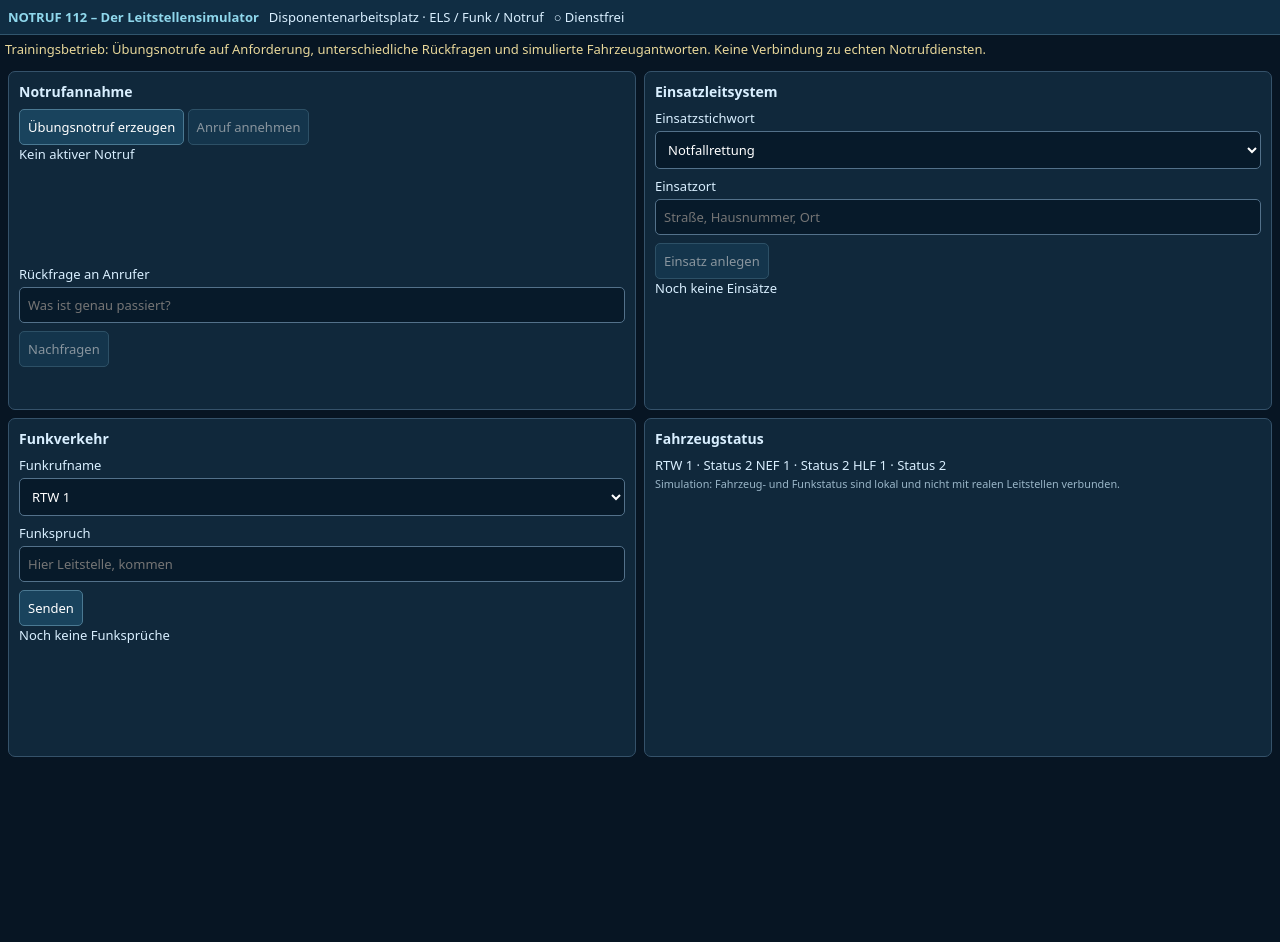
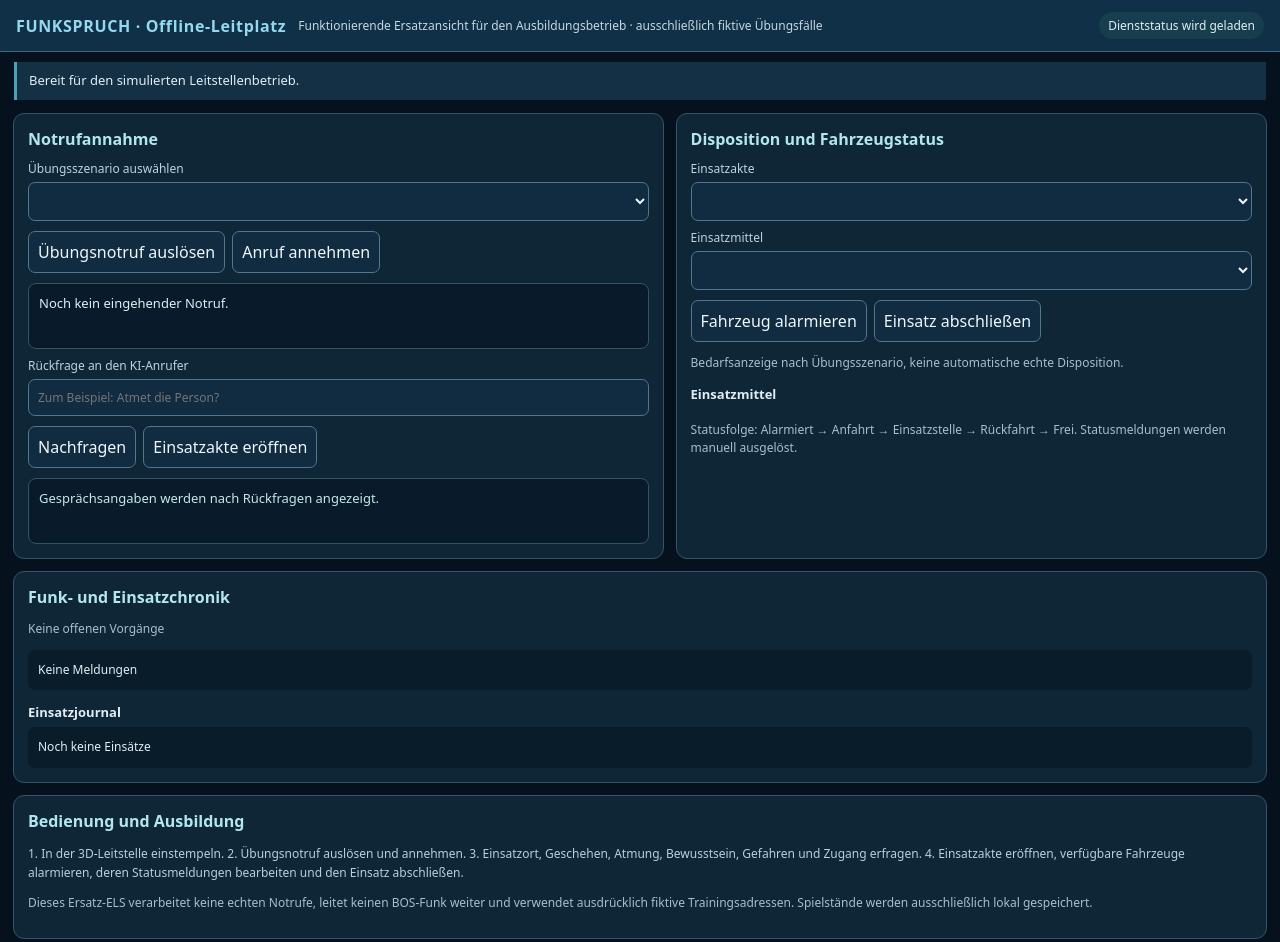
Before and after one commit to HanniballGaming/ATC, a plain HTML site: page public/openworld/arbeitsplatz-basis.html in a window 1280 px wide. Before the commit the page ends 800 px from the top, so only its background shows below. Drawn offline with Linux system fonts and the light colour scheme.

Commit message:
Replace static placeholder dispatch fallback with complete accessible emergency-call and vehicle workflow interface

```diff
--- a/public/openworld/arbeitsplatz-basis.html
+++ b/public/openworld/arbeitsplatz-basis.html
@@ -1,43 +1,39 @@
-<!doctype html><html lang="de"><head><meta charset="utf-8"><meta name="viewport" content="width=device-width,initial-scale=1"><title>NOTRUF 112 – Arbeitsplatz</title><style>
-*{box-sizing:border-box}body{margin:0;background:#071523;color:#d9efff;font:13px system-ui}header{display:flex;align-items:center;gap:10px;padding:8px;background:#102d43;border-bottom:1px solid #31556d}header strong{color:#8fd7ec}button,input,select{font:inherit}button{background:#19435d;border:1px solid #4b7992;color:#fff;border-radius:5px;padding:8px;cursor:pointer}button:disabled{opacity:.5}main{display:grid;grid-template-columns:1fr 1fr;gap:8px;padding:8px}section{background:#10283b;border:1px solid #35526a;border-radius:7px;padding:10px;min-width:0}h2{font-size:14px;margin:0 0 8px}input,select{width:100%;background:#071a2a;border:1px solid #53718a;color:white;padding:8px;border-radius:5px;margin:4px 0 8px}label{display:block}#calls,#events{height:120px;overflow:auto;white-space:pre-wrap}#radioLog{height:120px;overflow:auto;white-space:pre-wrap}.call{border-bottom:1px solid #35526a;padding:5px}small{color:#9ab6c8}#banner{padding:5px;color:#e8d79a}@media(max-width:650px){main{grid-template-columns:1fr}} </style></head><body>
-<header><strong>NOTRUF 112 – Der Leitstellensimulator</strong><span>Disponentenarbeitsplatz · ELS / Funk / Notruf</span><span id="duty"></span></header>
-<div id="banner">Trainingsbetrieb: Übungsnotrufe auf Anforderung, unterschiedliche Rückfragen und simulierte Fahrzeugantworten. Keine Verbindung zu echten Notrufdiensten.</div>
-<main><section><h2>Notrufannahme</h2><button id="call">Übungsnotruf erzeugen</button> <button id="answer">Anruf annehmen</button><div id="calls"></div><label>Rückfrage an Anrufer<input id="question" placeholder="Was ist genau passiert?"></label><button id="ask">Nachfragen</button><div id="reply"></div></section>
-<section><h2>Einsatzleitsystem</h2><label>Einsatzstichwort<select id="keyword"><option>Notfallrettung</option><option>Verkehrsunfall</option><option>Brandmeldeanlage</option><option>Wohnungsbrand</option></select></label><label>Einsatzort<input id="address" placeholder="Straße, Hausnummer, Ort"></label><button id="create">Einsatz anlegen</button><div id="events"></div></section>
-<section><h2>Funkverkehr</h2><label>Funkrufname<select id="unit"><option>RTW 1</option><option>NEF 1</option><option>HLF 1</option></select></label><label>Funkspruch<input id="radio" placeholder="Hier Leitstelle, kommen"></label><button id="send">Senden</button><div id="radioLog"></div></section>
-<section><h2>Fahrzeugstatus</h2><div id="units"></div><small>Simulation: Fahrzeug- und Funkstatus sind lokal und nicht mit realen Leitstellen verbunden.</small></section></main>
-<script>
-(()=>{"use strict";
-const $=id=>document.getElementById(id),key="ld-els-v2";
-const cases=[
- {type:"Notfallrettung",address:"Bahnhofstraße 12",description:"Meine Mutter bekommt kaum Luft!",person:"Meine Mutter, 68 Jahre.",location:"Bahnhofstraße 12, zweiter Stock.",condition:"Sie ist wach, aber die Atmung fällt ihr schwer.",danger:"Keine erkennbare Gefahr.",other:"Ich bin allein bei ihr.",priority:"hoch",units:["RTW 1","NEF 1"]},
- {type:"Verkehrsunfall",address:"Hauptstraße 5",description:"Hier gab es gerade einen Verkehrsunfall!",person:"Zwei Personen, eine davon verletzt.",location:"Hauptstraße 5, direkt an der Kreuzung.",condition:"Eine Person ist ansprechbar und hat starke Schmerzen.",danger:"Die Fahrzeuge stehen teilweise auf der Fahrbahn.",other:"Weitere Personen halten bereits an.",priority:"hoch",units:["RTW 1","HLF 1"]},
- {type:"Wohnungsbrand",address:"Marktstraße 8",description:"Aus der Wohnung gegenüber kommt Rauch!",person:"Ich weiß nicht, ob noch jemand drinnen ist.",location:"Marktstraße 8, drittes Obergeschoss.",condition:"Ich sehe keine verletzten Personen.",danger:"Dichter Rauch kommt aus einem Fenster.",other:"Ich stehe draußen vor dem Gebäude.",priority:"hoch",units:["HLF 1","RTW 1"]},
- {type:"Notfallrettung",address:"Schulweg 3",description:"Ein Schüler ist auf dem Pausenhof zusammengebrochen!",person:"Ein Jugendlicher, ungefähr 16 Jahre.",location:"Schulweg 3, auf dem Schulhof.",condition:"Er ist bewusstlos, atmet aber.",danger:"Der Bereich ist frei zugänglich.",other:"Eine Lehrkraft ist bei ihm.",priority:"hoch",units:["RTW 1","NEF 1"]}
-];
-let state={events:[],radio:[],history:[],active:null,units:{"RTW 1":2,"NEF 1":2,"HLF 1":2},assignments:{}};
-try{const s=JSON.parse(localStorage.getItem(key)||"null");if(s&&Array.isArray(s.events)&&s.units)state={...state,...s,active:null}}catch{}
-const persist=()=>{try{localStorage.setItem(key,JSON.stringify(state))}catch{}};
-const time=()=>new Date().toLocaleTimeString("de-DE");
-function log(field,msg){state[field].unshift(time()+" · "+msg);state[field]=state[field].slice(0,80);persist();render()}
-function activeDuty(){try{return !!JSON.parse(localStorage.getItem("ld-openworld-life-v1")||"{}").onDuty}catch{return false}}
-function requireDuty(){if(activeDuty())return true;alert("Bitte zuerst an der Stechuhr einstempeln.");return false}
-function category(q){const t=q.toLocaleLowerCase("de-DE");if(/wo|adresse|ort|straße|standort|befind/.test(t))return"location";if(/bewusst|atm|verletz|zustand|ansprech|schmerz|geht es/.test(t))return"condition";if(/gefahr|feuer|rauch|sicher|verkehr|explosion/.test(t))return"danger";if(/wer|person|alt|betroffen|patient/.test(t))return"person";return"other"}
-function render(){
- $("duty").textContent=activeDuty()?"● Im Dienst":"○ Dienstfrei";
- const a=state.active;
- $("calls").textContent=a?(a.answered?"Aktives Gespräch: ":"Eingehender Notruf: ")+a.description+"\n"+(a.answered?"Gespräch läuft · Rückfragen stellen":"Bitte Anruf annehmen"):"Kein aktiver Notruf";
- $("events").textContent=state.events.join("\n")||"Noch keine Einsätze";
- $("radioLog").textContent=state.radio.join("\n")||"Noch keine Funksprüche";
- $("units").textContent=Object.entries(state.units).map(([n,s])=>n+" · Status "+s+(state.assignments[n]?" · "+state.assignments[n]:"")).join("\n");
- $("answer").disabled=!a||a.answered;$("ask").disabled=!a||!a.answered;
- $("create").disabled=!activeDuty();
-}
-$("call").onclick=()=>{if(!requireDuty())return;if(state.active){alert("Bitte zunächst den laufenden Notruf abschließen.");return}const s=cases[Math.floor(Math.random()*cases.length)];state.active={...s,answered:false,asked:[]};$("reply").textContent="";persist();render()};
-$("answer").onclick=()=>{if(!requireDuty()||!state.active)return;state.active.answered=true;$("reply").textContent="Anrufer: "+state.active.description;$("keyword").value=state.active.type;$("address").value=state.active.address;persist();render()};
-$("ask").onclick=()=>{if(!requireDuty()||!state.active?.answered)return;const q=$("question").value.trim();if(!q)return;const kind=category(q),a=state.active;const answer=a[kind];a.asked.push({question:q,answer});$("reply").textContent="Sie: "+q+"\nAnrufer: "+answer;$("question").value="";persist();render()};
-$("create").onclick=()=>{if(!requireDuty())return;const address=$("address").value.trim();if(!address){alert("Bitte Einsatzort eingeben.");return}const a=state.active;const id="E"+String(Date.now()).slice(-7);const type=$("keyword").value;const entry=id+" · "+type+" · "+address;state.events.unshift(entry);state.events=state.events.slice(0,80);if(a){state.history.unshift({id,type,address,questions:a.asked||[],time:time()});state.history=state.history.slice(0,40)}state.active=null;$("address").value="";$("reply").textContent="Einsatz "+id+" aufgenommen. Fahrzeug per Funk disponieren.";persist();render()};
-$("send").onclick=()=>{if(!requireDuty())return;const msg=$("radio").value.trim();if(!msg)return;const unit=$("unit").value;log("radio","Leitstelle an "+unit+": "+msg);const lower=msg.toLocaleLowerCase("de-DE");let response;if(/frei|einsatzende|wieder verfügbar/.test(lower)){state.units[unit]=2;delete state.assignments[unit];response="Verstanden, Status 2 – einsatzbereit."}else if(/einsatz|anfahrt|übernehmen|alarm/.test(lower)){if(state.units[unit]!==2){response="Negativ, Fahrzeug derzeit nicht verfügbar (Status "+state.units[unit]+")."}else{state.units[unit]=3;state.assignments[unit]=state.events[0]||"Funkauftrag";response="Verstanden, Status 3 – Einsatz übernommen."}}else{response="Hier "+unit+", verstanden. Bitte weitere Anweisung."}log("radio",unit+": "+response);$("radio").value="";persist();render()};
-window.addEventListener("storage",render);setInterval(()=>{$("duty").textContent=activeDuty()?"● Im Dienst":"○ Dienstfrei"},2000);render();
-})();
-</script></body></html>
+<!doctype html>
+<html lang="de"><head><meta charset="utf-8"><meta name="viewport" content="width=device-width,initial-scale=1,viewport-fit=cover">
+<title>FUNKSPRUCH – Offline-Einsatzleitsystem</title>
+<style>
+:root{color-scheme:dark;font-family:system-ui,"Segoe UI",sans-serif;background:#06111e;color:#e0edf5}
+*{box-sizing:border-box}body{margin:0;min-height:100dvh}button,select,input{font:inherit}button,select,input{background:#112b40;color:#edf7fc;border:1px solid #52768e;border-radius:7px;padding:9px}button{cursor:pointer}button:hover:not(:disabled){background:#20516a}button:disabled{opacity:.45;cursor:not-allowed}button:focus-visible,select:focus-visible,input:focus-visible{outline:2px solid #8ee1f3;outline-offset:2px}
+header{display:flex;align-items:center;gap:12px;padding:12px 16px;background:#103047;border-bottom:1px solid #3e6a84;flex-wrap:wrap}header h1{font-size:16px;letter-spacing:.04em;margin:0;color:#94d9ee}header p{font-size:12px;color:#c5d8e2;margin:0}#duty{margin-left:auto;font-size:12px;padding:5px 9px;background:#173e4e;border-radius:20px}#notice{margin:10px 14px 0;padding:9px 12px;background:#143044;border-left:3px solid #4da0b8;min-height:38px;font-size:13px}
+#workspace{display:grid;grid-template-columns:minmax(270px,1.1fr) minmax(270px,1fr);gap:12px;padding:13px}section{background:#0f2637;border:1px solid #33546a;border-radius:11px;padding:14px;min-width:0}section h2{font-size:16px;margin:0 0 10px;color:#b2e7f0}section h3{font-size:13px;margin:13px 0 6px}p{line-height:1.5}label{display:block;font-size:12px;color:#bcd3e0;margin:8px 0 4px}select,input{display:block;width:100%;margin-top:5px;min-width:0}.actions{display:flex;flex-wrap:wrap;gap:7px;margin:10px 0}.call{background:#091b2a;border:1px solid #315366;padding:10px;border-radius:8px;white-space:pre-wrap;min-height:66px;font-size:13px}#reply{color:#c3e9e6}.small{color:#a6bfce;font-size:12px}#units{display:grid;gap:6px}#units .unit{display:flex;gap:10px;align-items:center;justify-content:space-between;border-bottom:1px solid #29465a;padding:7px 0;font-size:12px}#units button{font-size:12px;padding:6px}#history,#radioLog{white-space:pre-wrap;max-height:220px;overflow:auto;font-size:12px;line-height:1.7;background:#091c29;border-radius:7px;padding:10px}.wide{grid-column:1 / -1}#instructions{font-size:12px;color:#b9cfda;line-height:1.6}.sr-only{position:absolute;width:1px;height:1px;clip:rect(0,0,0,0);overflow:hidden}
+@media(max-width:720px){#workspace{grid-template-columns:1fr}header{gap:7px}#duty{margin-left:0}section{padding:11px}}@media(prefers-reduced-motion:reduce){*{scroll-behavior:auto!important}}
+</style></head><body>
+<header><h1>FUNKSPRUCH · Offline-Leitplatz</h1><p>Funktionierende Ersatzansicht für den Ausbildungsbetrieb · ausschließlich fiktive Übungsfälle</p><div id="duty" role="status">Dienststatus wird geladen</div></header>
+<div id="notice" role="status" aria-live="polite">Bereit für den simulierten Leitstellenbetrieb.</div>
+<main id="workspace">
+<section aria-labelledby="callHeading"><h2 id="callHeading">Notrufannahme</h2>
+<label for="scenario">Übungsszenario auswählen<select id="scenario"></select></label>
+<div class="actions"><button type="button" id="call">Übungsnotruf auslösen</button><button type="button" id="answer">Anruf annehmen</button></div>
+<div class="call" id="activeCall" aria-live="polite">Noch kein eingehender Notruf.</div>
+<label for="question">Rückfrage an den KI-Anrufer<input id="question" autocomplete="off" maxlength="200" placeholder="Zum Beispiel: Atmet die Person?"></label>
+<div class="actions"><button type="button" id="ask">Nachfragen</button><button type="button" id="register">Einsatzakte eröffnen</button></div>
+<div class="call" id="reply" aria-live="polite">Gesprächsangaben werden nach Rückfragen angezeigt.</div>
+</section>
+<section aria-labelledby="dispatchHeading"><h2 id="dispatchHeading">Disposition und Fahrzeugstatus</h2>
+<label for="incident">Einsatzakte<select id="incident"></select></label>
+<label for="unit">Einsatzmittel<select id="unit"></select></label>
+<div class="actions"><button type="button" id="dispatch">Fahrzeug alarmieren</button><button type="button" id="close">Einsatz abschließen</button></div>
+<p class="small" id="need">Bedarfsanzeige nach Übungsszenario, keine automatische echte Disposition.</p>
+<h3>Einsatzmittel</h3><div id="units" aria-label="Fahrzeugübersicht"></div>
+<p class="small">Statusfolge: Alarmiert → Anfahrt → Einsatzstelle → Rückfahrt → Frei. Statusmeldungen werden manuell ausgelöst.</p>
+</section>
+<section class="wide" aria-labelledby="logHeading"><h2 id="logHeading">Funk- und Einsatzchronik</h2>
+<p class="small" id="situation">Keine offenen Vorgänge</p>
+<div id="radioLog" role="log" aria-label="Funkchronik">Keine Meldungen</div>
+<h3>Einsatzjournal</h3><div id="history" role="log">Noch keine Einsätze</div></section>
+<section class="wide" aria-label="Spielhilfe"><h2>Bedienung und Ausbildung</h2>
+<p id="instructions">1. In der 3D-Leitstelle einstempeln. 2. Übungsnotruf auslösen und annehmen. 3. Einsatzort, Geschehen, Atmung, Bewusstsein, Gefahren und Zugang erfragen. 4. Einsatzakte eröffnen, verfügbare Fahrzeuge alarmieren, deren Statusmeldungen bearbeiten und den Einsatz abschließen.</p>
+<p class="small">Dieses Ersatz-ELS verarbeitet keine echten Notrufe, leitet keinen BOS-Funk weiter und verwendet ausdrücklich fiktive Trainingsadressen. Spielstände werden ausschließlich lokal gespeichert.</p></section>
+</main>
+<script src="./fallback-els-core.js"></script><script src="./fallback-els-ui.js"></script>
+</body></html>
```
